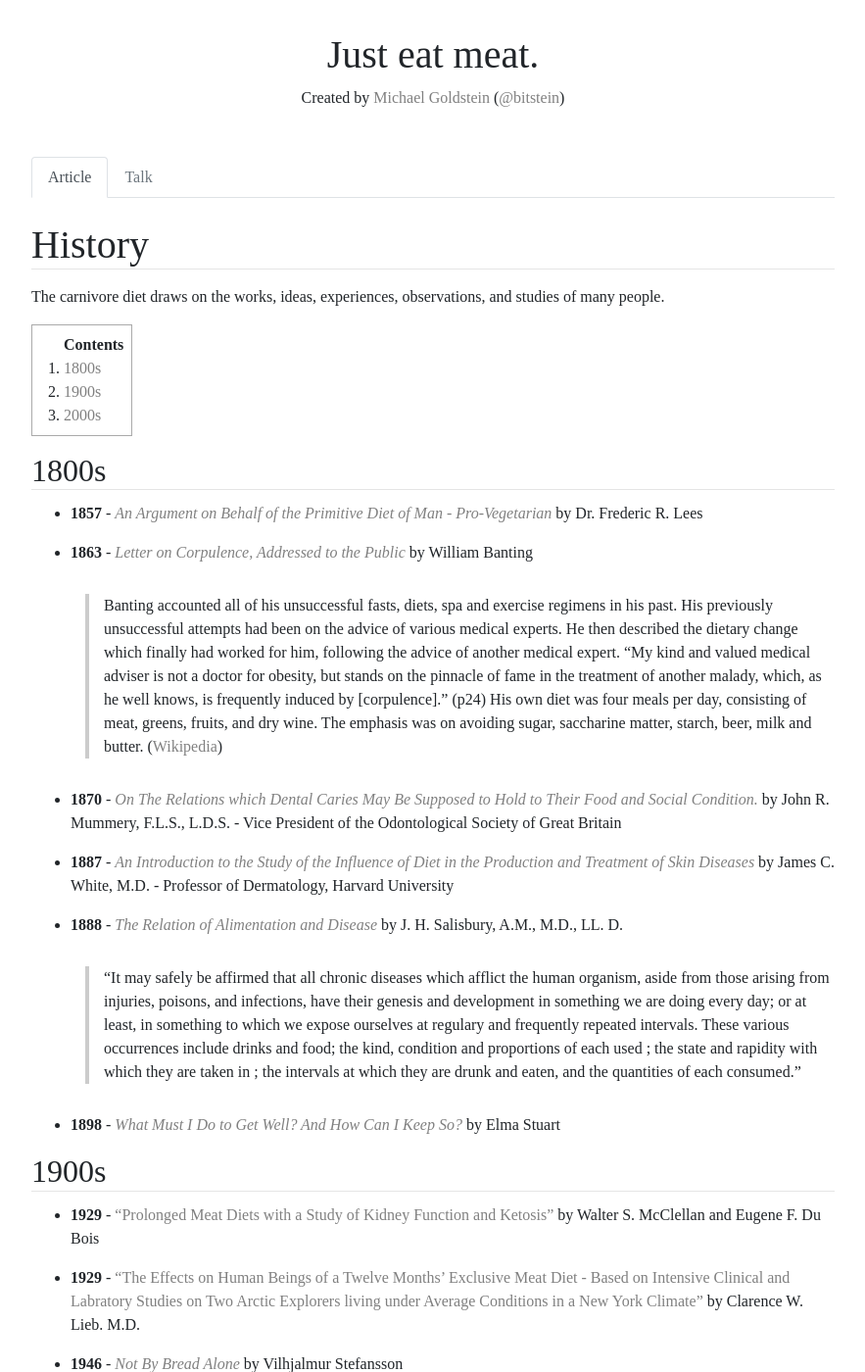
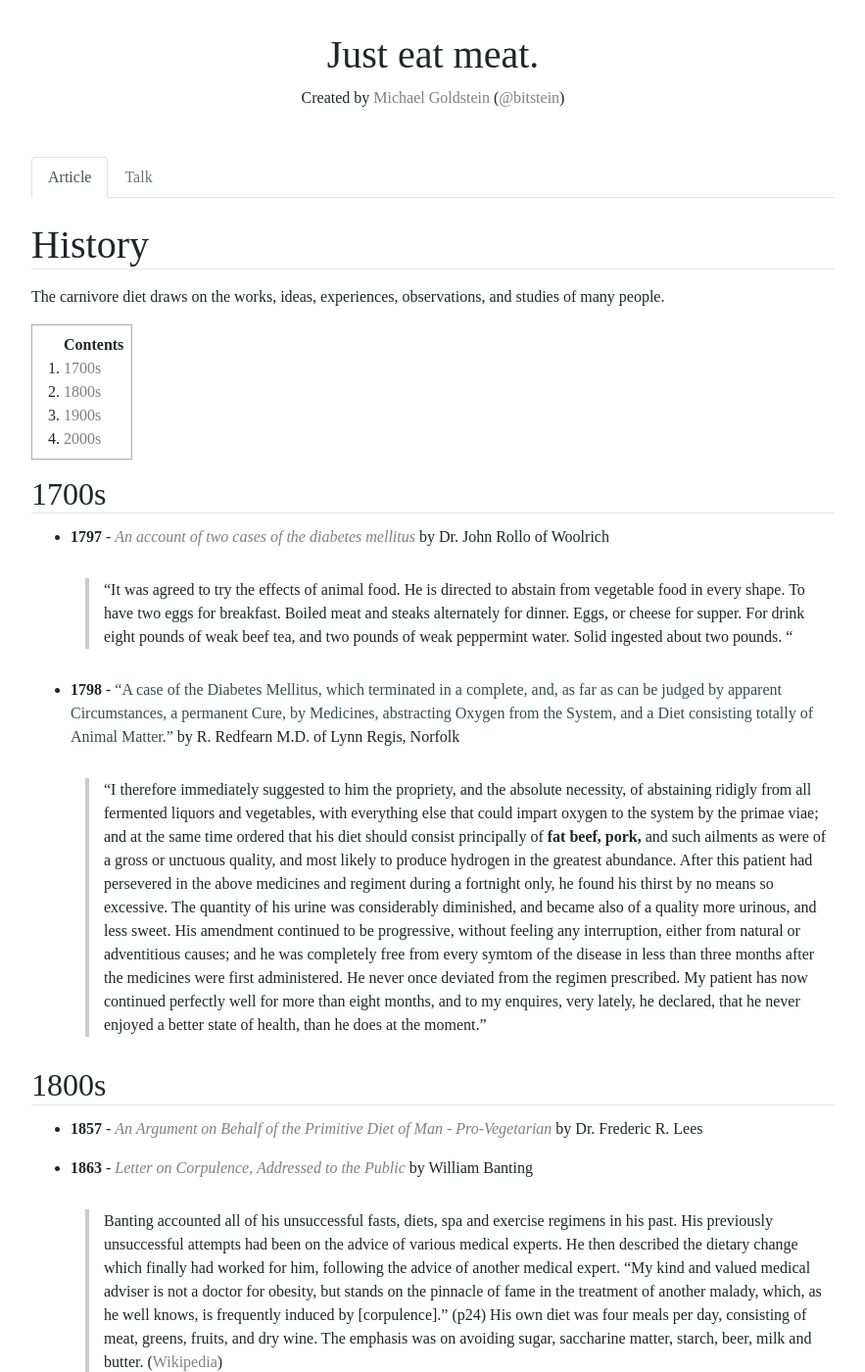
Before and after one commit to bitstein/justmeat.co, a Jekyll site: the page built from wiki/pages/history.md, in a window 1280 px wide and 1400 px high. Shown: the whole window at 98% size, without its empty margins (198-1081 px from the left). Built offline with Jekyll 4.4.1, drawn with Linux system fonts in a browser that asks for light colours; nearby versions of some CDN libraries; some web fonts are replaced; some of the changed text lies outside the part shown.

Commit message:
added joslin and 1700s

```diff
--- a/wiki/pages/history.md
+++ b/wiki/pages/history.md
@@ -7,6 +7,17 @@ The carnivore diet draws on the works, ideas, experiences, observations, and stu
 
 * TOC
 {:toc}
+
+## 1700s
+
+* **1797** - [_An account of two cases of the diabetes mellitus_](https://archive.org/details/b21469179_0002/page/26) by Dr. John Rollo of Woolrich
+
+    > "It was agreed to try the effects of animal food. He is directed to abstain from vegetable food in every shape. To have two eggs for breakfast. Boiled meat and steaks alternately for dinner. Eggs, or cheese for supper. For drink eight pounds of weak beef tea, and two pounds of weak peppermint water. Solid ingested about two pounds. "
+
+
+* **1798** - ["A case of the Diabetes Mellitus, which terminated in a complete, and, as far as can be judged by apparent Circumstances, a permanent Cure, by Medicines, abstracting Oxygen from the System, and a Diet consisting totally of Animal Matter."]() by R. Redfearn M.D. of Lynn Regis, Norfolk
+
+    > "I therefore immediately suggested to him the propriety, and the absolute necessity, of abstaining ridigly from all fermented liquors and vegetables, with everything else that could impart oxygen to the system by the primae viae; and at the same time ordered that his diet should consist principally of **fat beef, pork,** and such ailments as were of a gross or unctuous quality, and most likely to produce hydrogen in the greatest abundance. After this patient had persevered in the above medicines and regiment during a fortnight only, he found his thirst by no means so excessive. The quantity of his urine was considerably diminished, and became also of a quality more urinous, and less sweet. His amendment continued to be progressive, without feeling any interruption, either from natural or adventitious causes; and he was completely free from every symtom of the disease in less than three months after the medicines were first administered. He never once deviated from the regimen prescribed. My patient has now continued perfectly well for more than eight months, and to my enquires, very lately, he declared, that he never enjoyed a better state of health, than he does at the moment."
 
 ## 1800s
 
@@ -28,9 +39,16 @@ The carnivore diet draws on the works, ideas, experiences, observations, and stu
 
 ## 1900s
 
+* **1916** - ["The Treatment of Diabetes Mellitus"](https://www.ncbi.nlm.nih.gov/pmc/articles/PMC1584654/pdf/canmedaj00331-0019.pdf) by Elliott P. Joslin, M.D. Boston, Massachusetts
+
+    > "Alternate feeding and fasting are adopted when it is found that the glycosuria persists after a preliminary four days' fast. The
+method which I have found most successful has been to allow, following the first fasting period, 20 to 40 grams carbohydrate not far from half a gram per kilogram body weight-and about one gram of protein per kilogram for two days.This can be avoided by still further restricting the carbohydrate, either temporarily or permanently. It is always necessary to bear in mind that one food which the diabetic patient cannot do without is protein, and to it everything else must be subservient. While testing the protein tolerance, a small quantity of fat is included in the eggs and meat given."
+
 * **1929** - [“Prolonged Meat Diets with a Study of Kidney Function and Ketosis”](/docs/prolonged-meat-diets-walter-s-mclellan-eugen-f-du-bois.pdf) by Walter S. McClellan and Eugene F. Du Bois
 
 * **1929** - [“The Effects on Human Beings of a Twelve Months' Exclusive Meat Diet - Based on Intensive Clinical and Labratory Studies on Two Arctic Explorers living under Average Conditions in a New York Climate”](/docs/twelve-months-exclusive-meat-diet-clarence-w-lieb-md.pdf) by Clarence W. Lieb. M.D.
+
+* **1935** - [_Adventures in Diet_]() by Vilhjalmur Stefansson
 
 * **1946** - [_Not By Bread Alone_](/docs/the-fat-of-the-land-vilhjalmur-stefansson.pdf) by Vilhjalmur Stefansson
 
```
